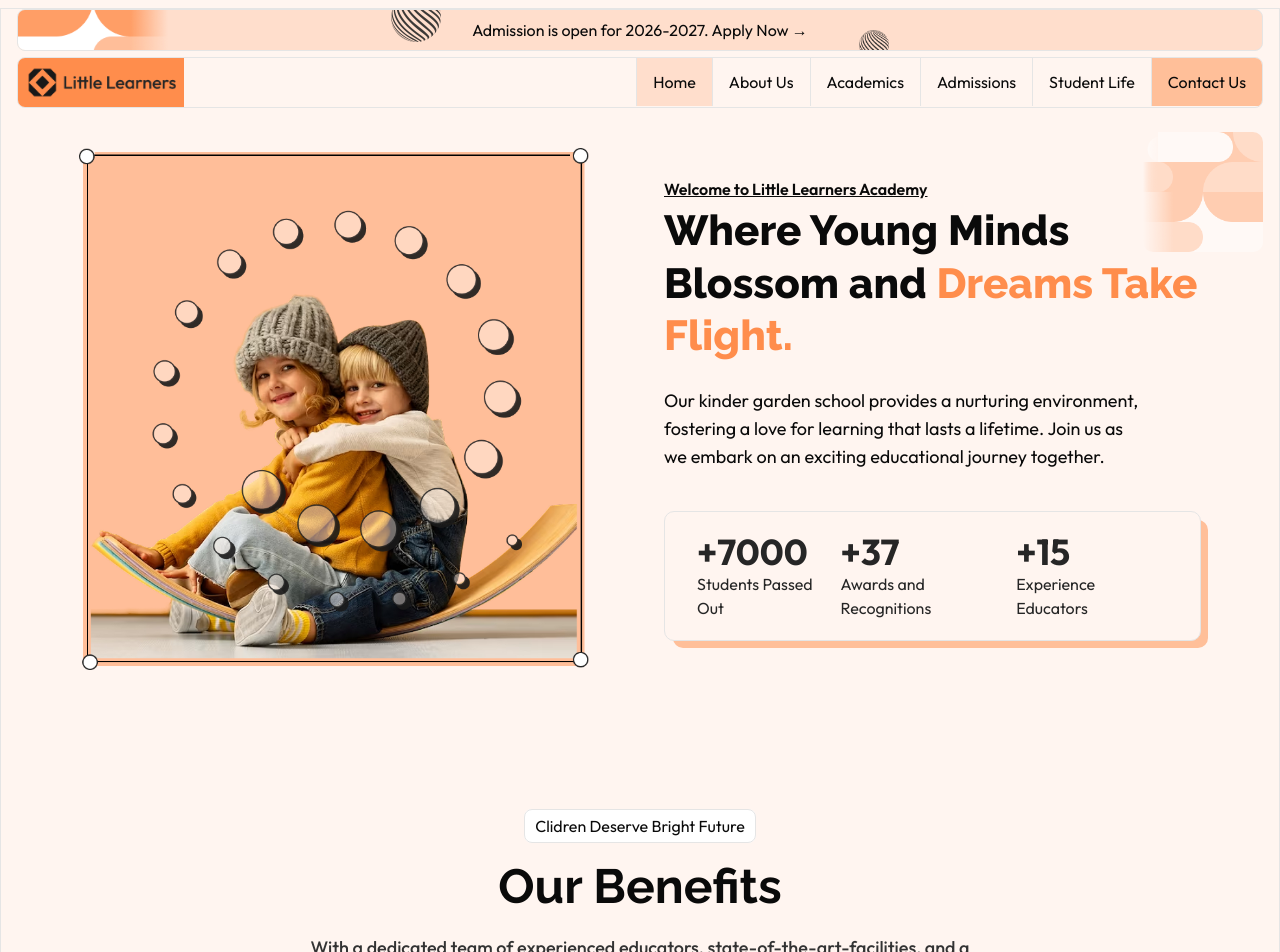
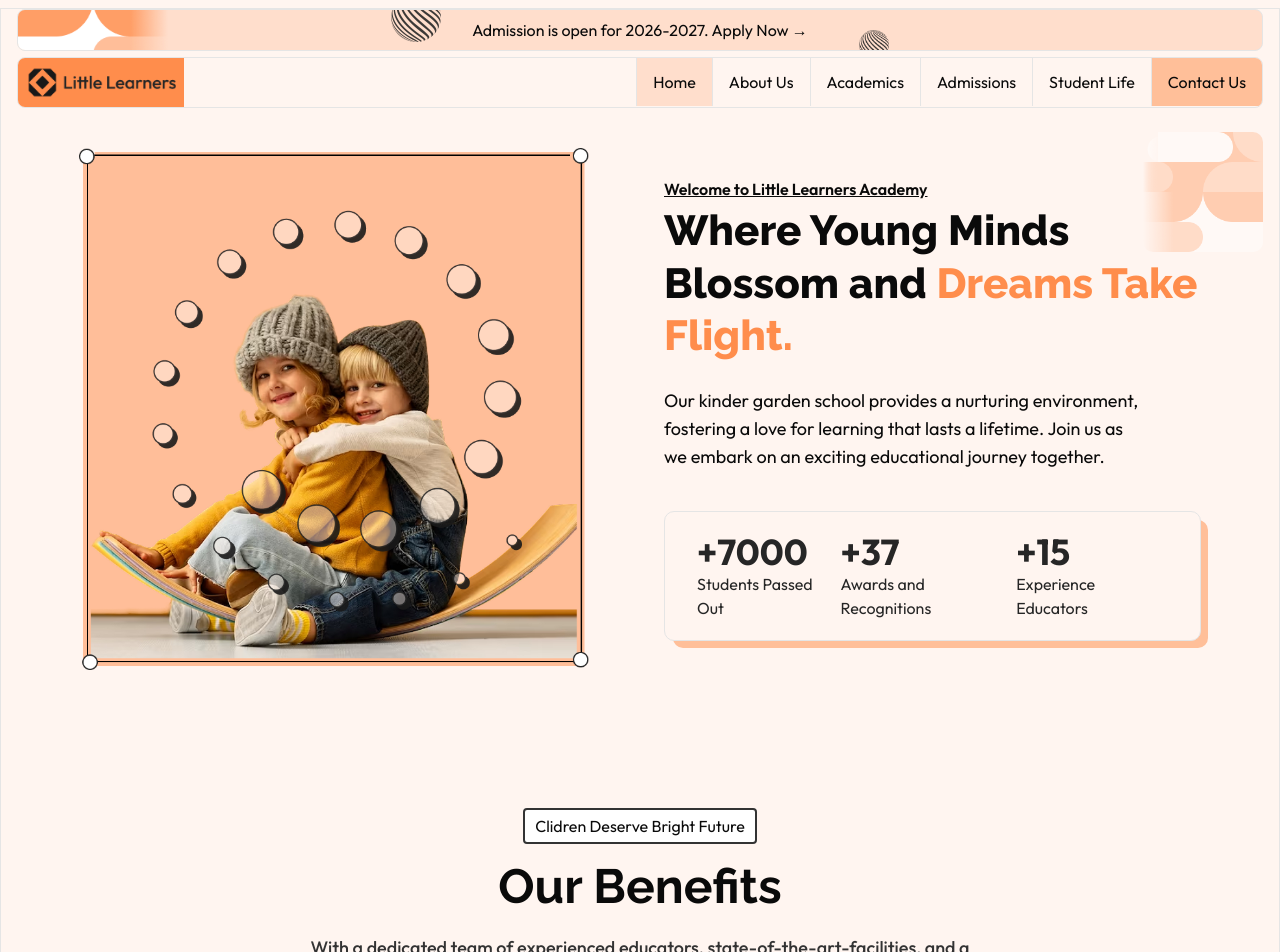
Before and after one commit to robiulsagor/school-project-with-nextjs, a Next.js app: page / in a window 1280 px wide. Shown: the top 952 px of the page. Built offline with nearby package versions, Linux system fonts and the light colour scheme.

Commit message:
Change subheading style a bit

```diff
--- a/app/components/SectionHeader.tsx
+++ b/app/components/SectionHeader.tsx
@@ -12,7 +12,7 @@ const SectionHeader = (
     return (
         <div className="text-center">
             {
-                subheading && <span className="border rounded-md py-1.5 px-2.5 bg-white">{subheading} </span>
+                subheading && <span className="border-2 border-gray-20 rounded py-1.5 px-2.5 bg-white">{subheading} </span>
             }
 
             <h2 className="text-5xl font-bold my-6 font-raleway">
```
